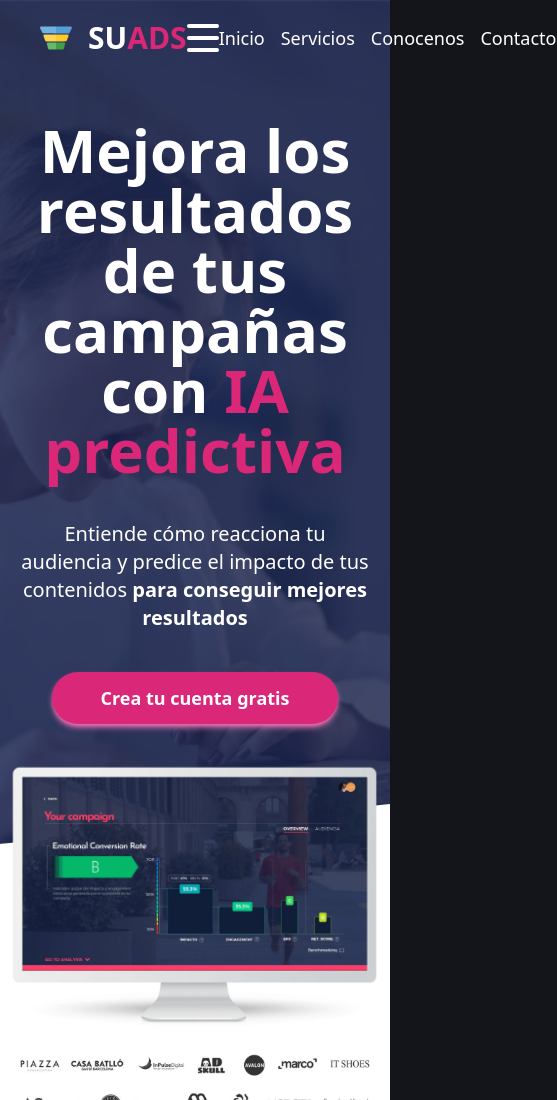
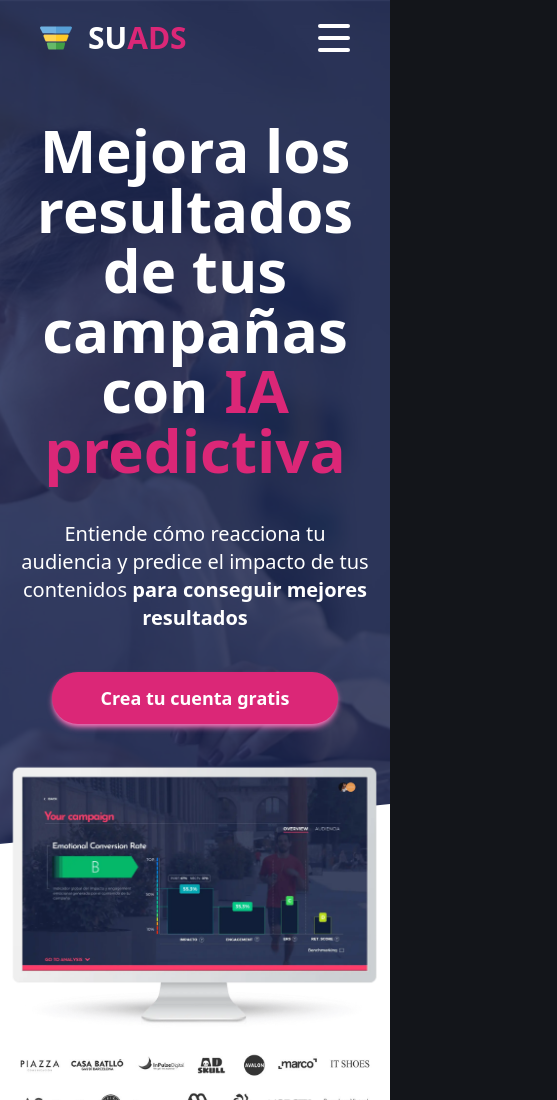
Before and after one commit to Javitodev1/agencia-suads, an Astro site: page / in a window 390 px wide. Shown: the top 1100 px of the page, 557 px wide, since content can reach past the window. Built offline with nearby package versions, Linux system fonts and the light colour scheme; Astro itself is replaced by a stand-in of ours.

Commit message:
fix navbar for mobiles. header still unfinish.

```diff
--- a/src/components/Header.astro
+++ b/src/components/Header.astro
@@ -22,7 +22,7 @@ const header = i18n.HEADER
       <span class="block bg-white h-1 w-8 rounded-full my-2"></span>
     </label>
 
-    <nav class="flex gap-4 text-white text-lg">
+    <nav class="hidden md:flex gap-4 text-white text-lg">
       <a href="/">{header.HOME}</a>
       <a href="/services">{header.SERVICES}</a>
       <a href="/about">{header.ABOUT}</a>
```
